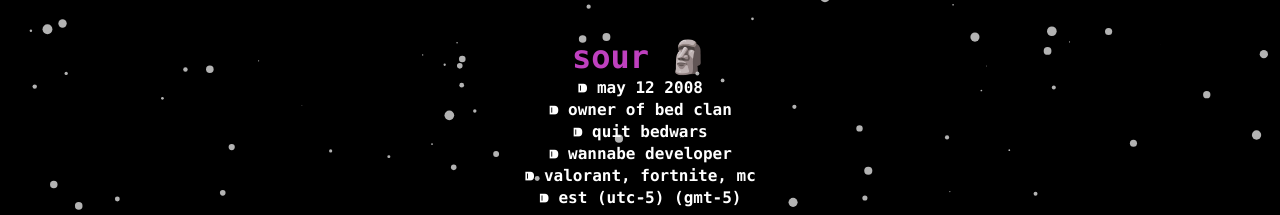
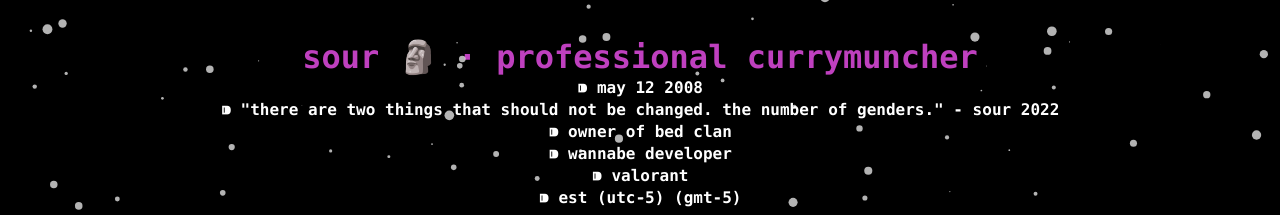
Before and after one commit to sourpatchkidsLS/sourpatchkids.github.io, a plain HTML site: page home/index.html in a window 1280 px wide. Shown: the top 215 px of the page. Drawn offline with nearby package versions, Linux system fonts and the light colour scheme.

Commit message:
Update index.html

```diff
--- a/home/index.html
+++ b/home/index.html
@@ -6,12 +6,12 @@
 
     <br>
     <br>
-<h1 id="hello" style="color: rgb(191, 64, 191);">sour 🗿</h1>
+<h1 id="hello" style="color: rgb(191, 64, 191);">sour 🗿 · professional currymuncher </h1>
 <p style="color: #fff;">⁍ may 12 2008   </p>
+<p style="color: #fff;">⁍ "there are two things that should not be changed. the number of genders." - sour 2022</p>
 <p style="color: #fff;">⁍ owner of bed clan</p>
-<p style="color: #fff;">⁍ quit bedwars</p>
 <p style="color: #fff;">⁍ wannabe developer </p>
-<p style="color: #fff;">⁍ valorant, fortnite, mc</p>
+<p style="color: #fff;">⁍ valorant</p>
 <p style="color: #fff;">⁍ est (utc-5) (gmt-5)</p>
  <br>
 <i
```
